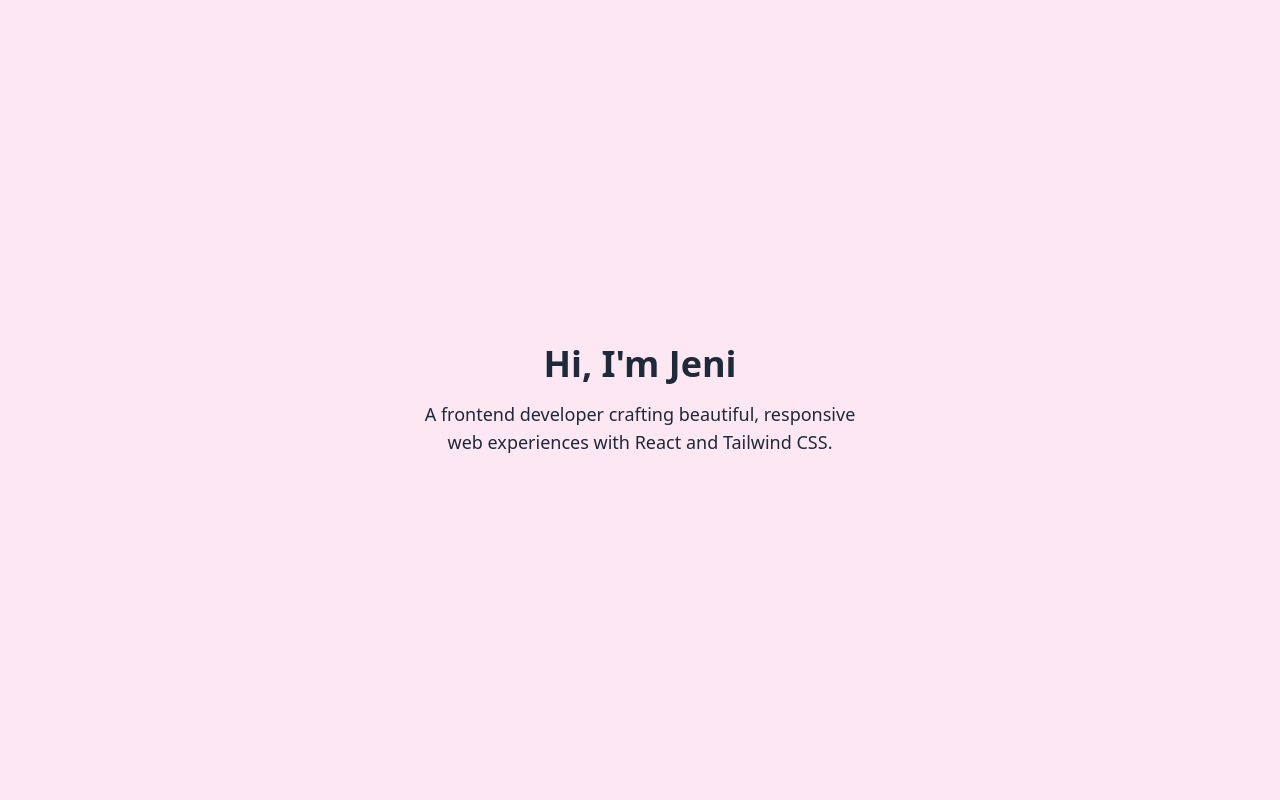
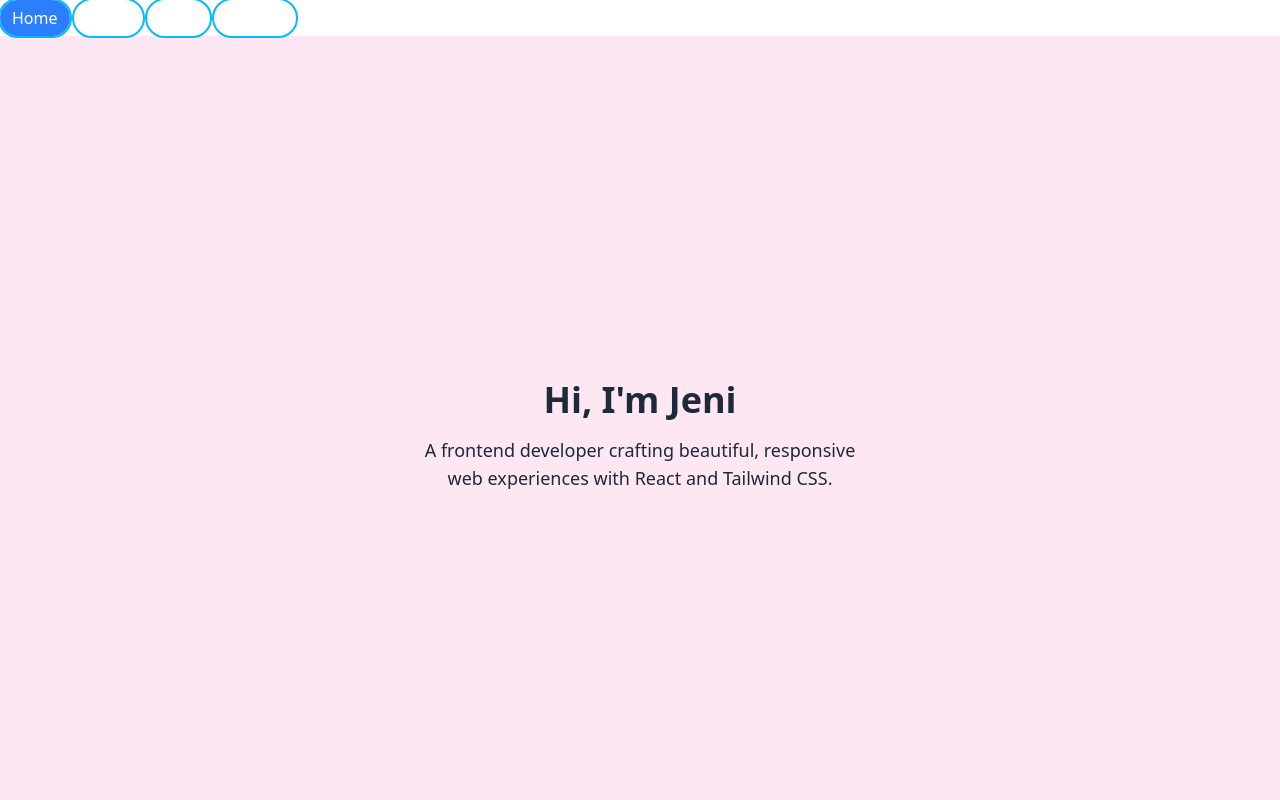
Before and after one commit to Jeniya14/my-portfolio, a React (Vite) app: page / in a window 1280 px wide. Shown: the top 800 px of the page. Built offline with nearby package versions, Linux system fonts and the light colour scheme.

Commit message:
navbar update

```diff
--- a/src/section/Navbar.jsx
+++ b/src/section/Navbar.jsx
@@ -11,11 +11,20 @@ let tabs = [
 const Navbar = () => {
   let [activeTab, setActiveTab] = useState(tabs[0].id);
   return (
-     <nav className="flex space-x-1">
-      <button>
-        <span />
-      </button>
-    </nav>
+    <div>
+      <div className="flex space-x-1">
+      {tabs.map((ele)=>(
+         <button
+          key={ele.id}
+          onClick={()=>setActiveTab(ele.id)}
+          className={` ${activeTab ===  ele.id ? "bg-blue-500" : "hover:opacity-50"} rounded-full px-3 py-1.5 font-medium text-white  outline-2 outline-sky-400 focus-visible:outline`}
+          >
+        {ele.label}
+         </button>
+      ))}
+      </div>
+    </div>
+
   )
 }
 
```
